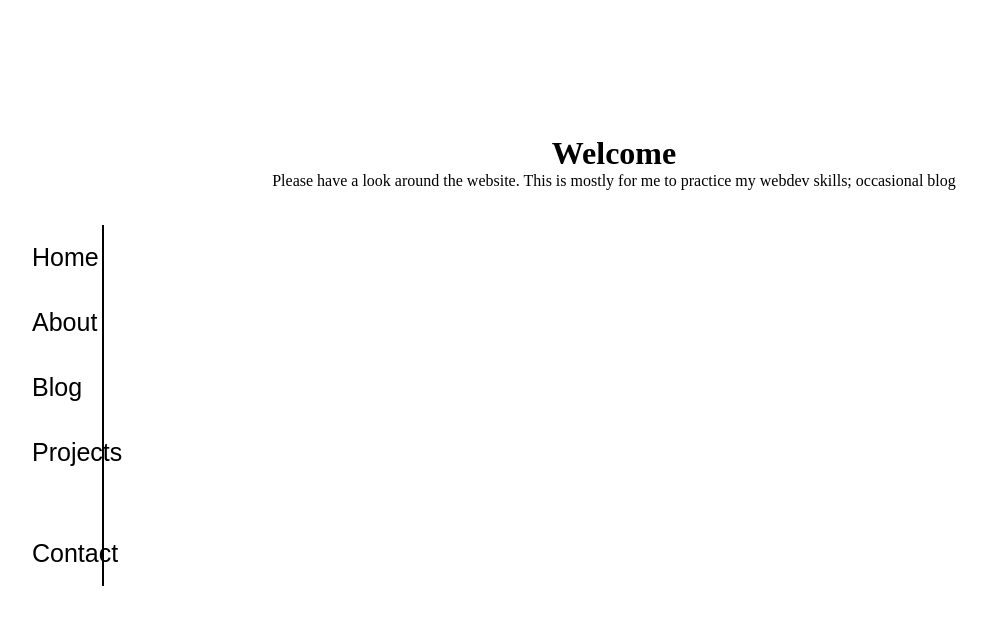
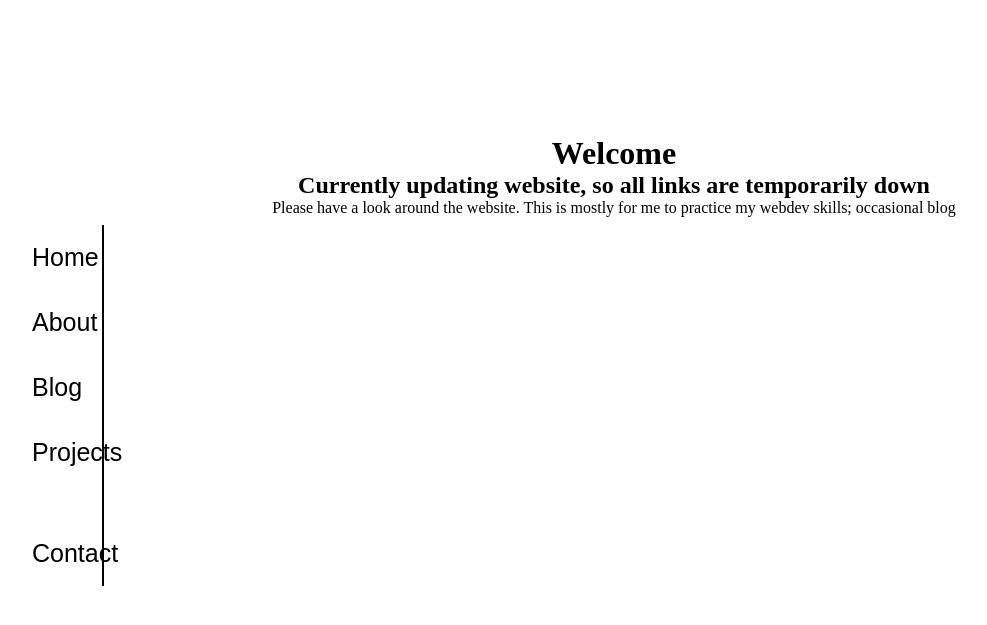
Before and after one commit to Illcarious/Illcarious.github.io, a Jekyll site: the page built from index.html, in a window 1280 px wide. Shown: the top 625 px of the page, without its empty margins (26-1013 px from the left). Built offline with Jekyll 4.4.1, drawn with Linux system fonts in a browser that asks for light colours.

Commit message:
Currently updating website
temporarily down

```diff
--- a/index.html
+++ b/index.html
@@ -4,5 +4,6 @@ title: Welcome
 ---
 <div class="description">
 	<h1>Welcome</h1>
+	<h2>Currently updating website, so all links are temporarily down</h2>
 	<p>Please have a look around the website. This is mostly for me to practice my webdev skills; occasional blog</p>
 </div>
```
